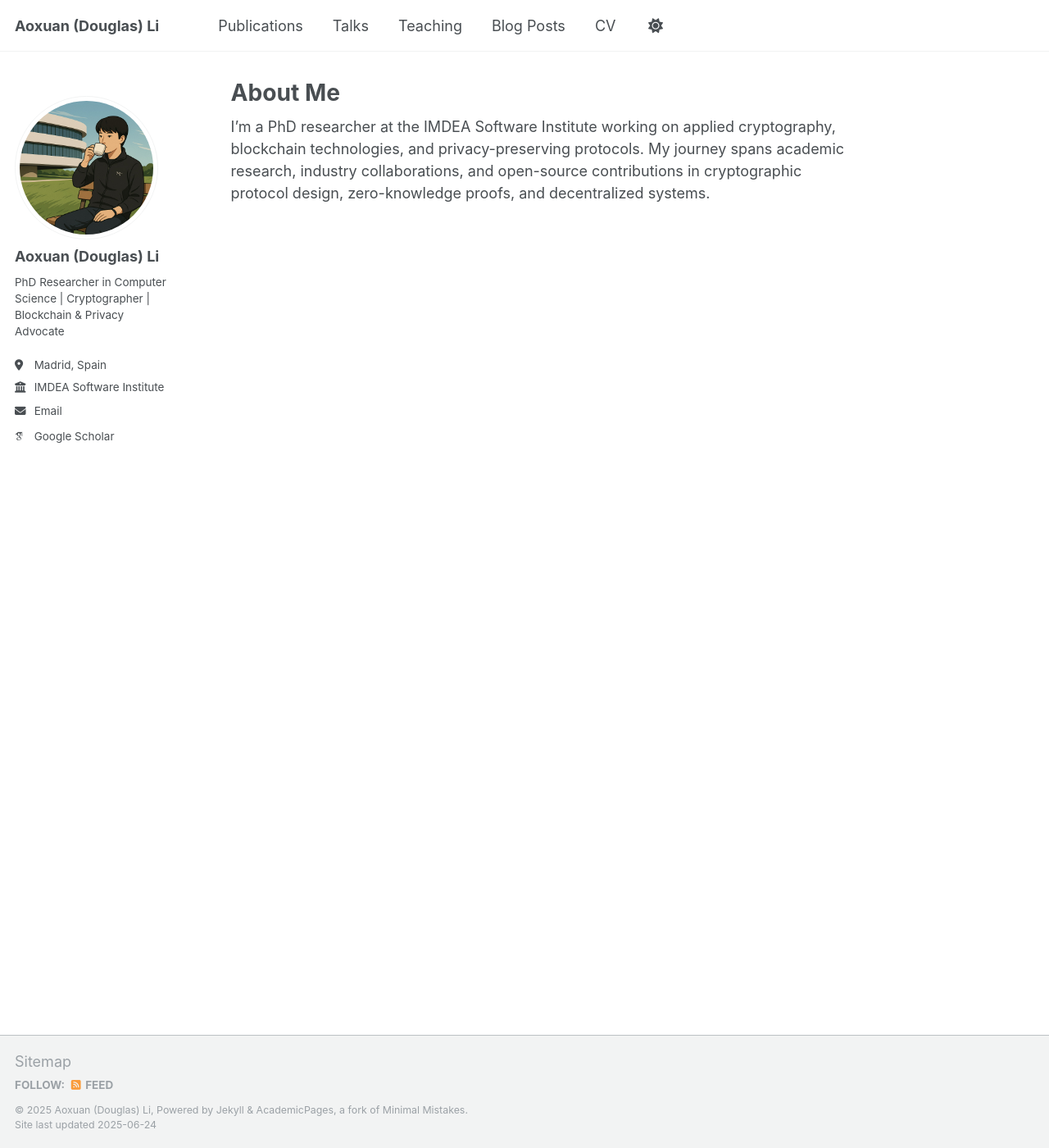
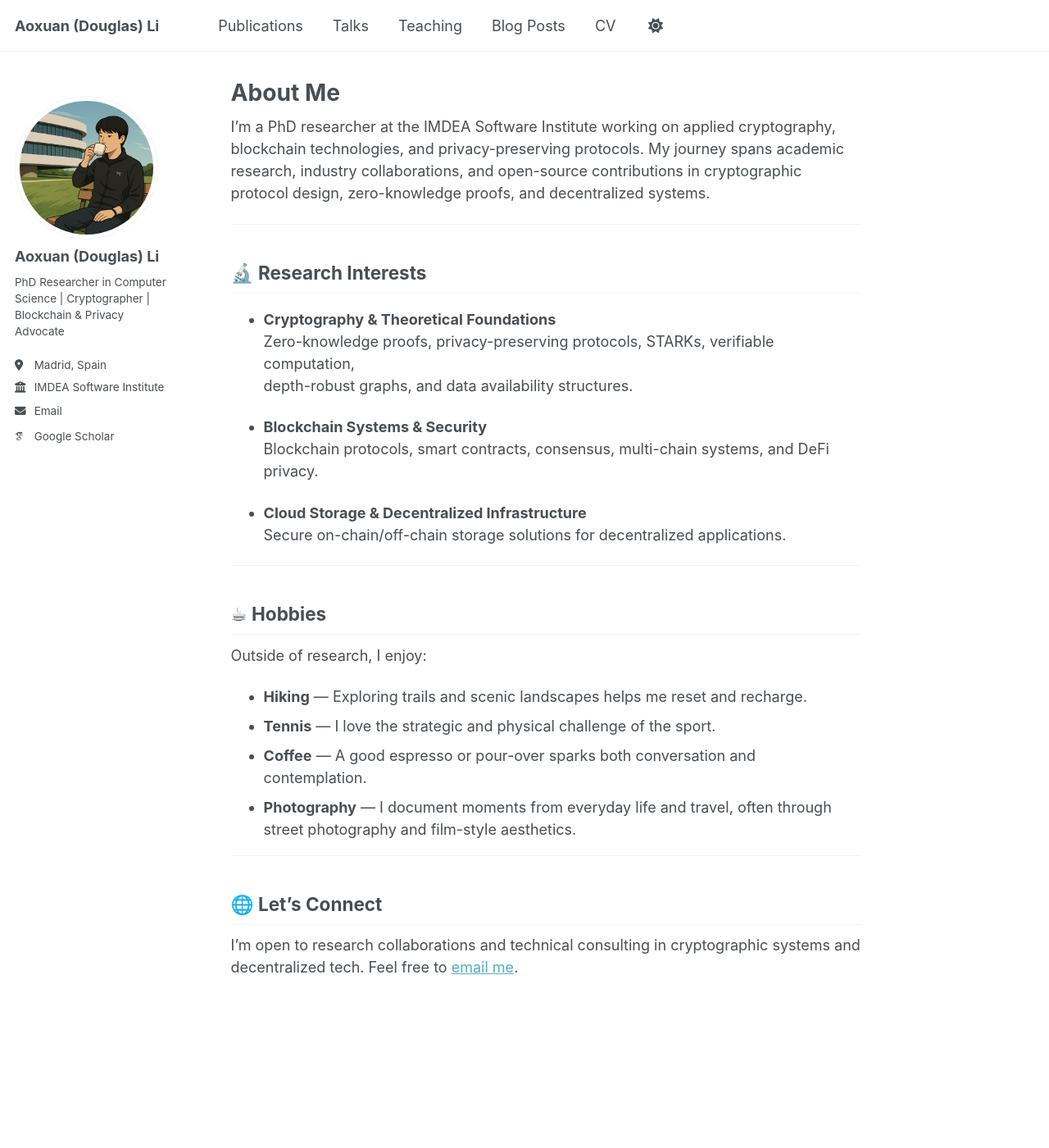
Before and after one commit to Douglasli/douglasli.github.io, a Jekyll site: the page built from _pages/about.md, in a window 1280 px wide and 1400 px high. Shown: the whole window at 82% size. Built offline with Jekyll 4.4.1, drawn with Linux system fonts in a browser that asks for light colours; some web fonts are replaced.

Commit message:
update about

```diff
--- a/_pages/about.md
+++ b/_pages/about.md
@@ -8,3 +8,34 @@ redirect_from:
 ---
 
 I'm a PhD researcher at the IMDEA Software Institute working on applied cryptography, blockchain technologies, and privacy-preserving protocols. My journey spans academic research, industry collaborations, and open-source contributions in cryptographic protocol design, zero-knowledge proofs, and decentralized systems.
+
+---
+
+## 🔬 Research Interests
+
+- **Cryptography & Theoretical Foundations**
+  Zero-knowledge proofs, privacy-preserving protocols, STARKs, verifiable computation,
+  depth-robust graphs, and data availability structures.
+
+- **Blockchain Systems & Security**
+  Blockchain protocols, smart contracts, consensus, multi-chain systems, and DeFi privacy.
+
+- **Cloud Storage & Decentralized Infrastructure**
+  Secure on-chain/off-chain storage solutions for decentralized applications.
+
+---
+
+## ☕ Hobbies
+
+Outside of research, I enjoy:
+
+- **Hiking** — Exploring trails and scenic landscapes helps me reset and recharge.
+- **Tennis** — I love the strategic and physical challenge of the sport.
+- **Coffee** — A good espresso or pour-over sparks both conversation and contemplation.
+- **Photography** — I document moments from everyday life and travel, often through street photography and film-style aesthetics.
+
+---
+
+## 🌐 Let's Connect
+
+I’m open to research collaborations and technical consulting in cryptographic systems and decentralized tech. Feel free to [email me](mailto:aoxuan.li at imdea.org).
```
Also changed, not shown: _pages/cv.md (+0 -6 lines).
